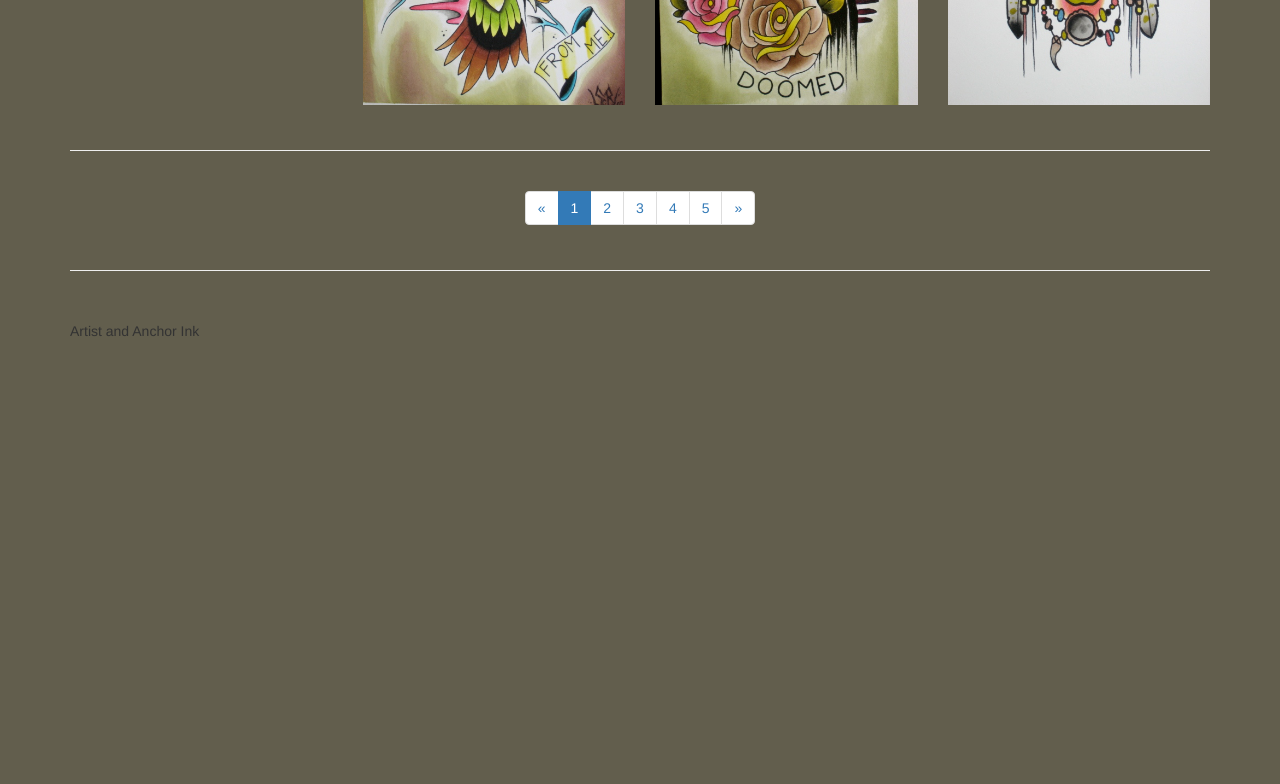
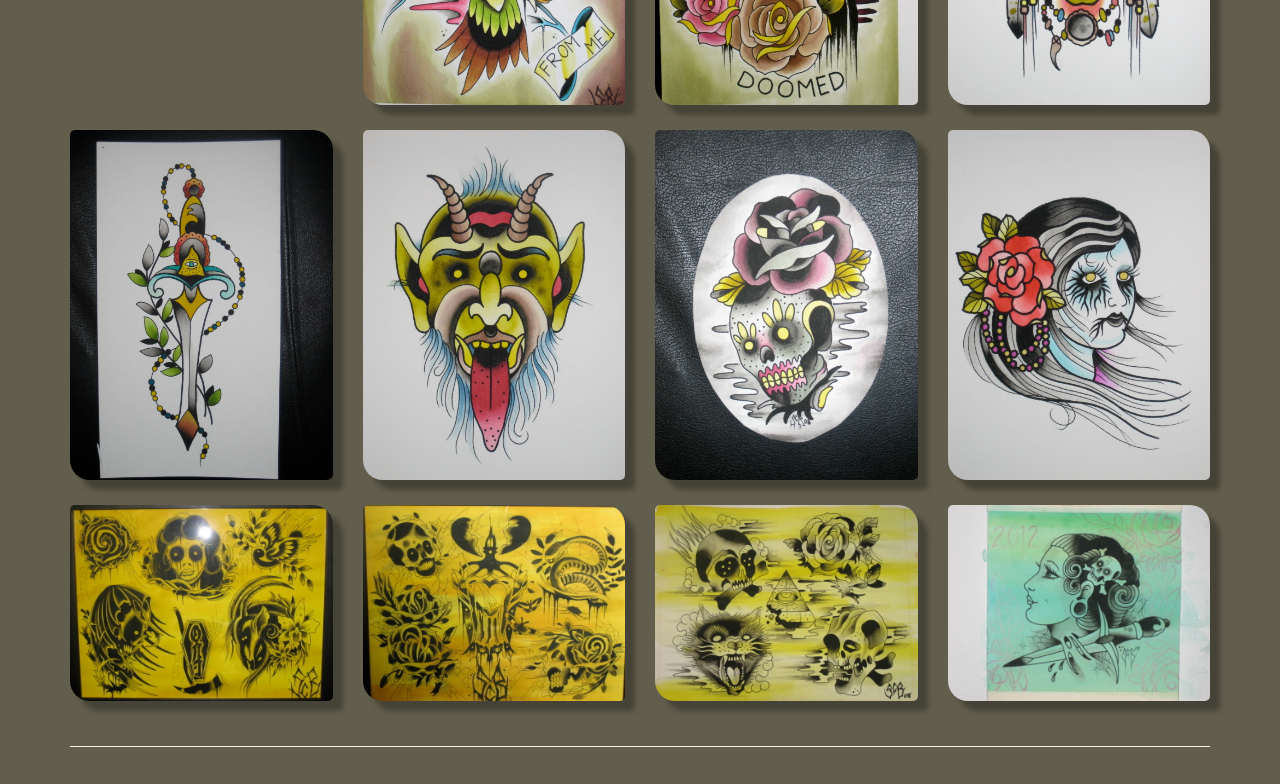
Before and after one commit to ttaylordev/ShaneO-s-Portfolio, a plain HTML site: page index.html in a window 1280 px wide. Shown: the part 1000-1784 px from the top of the page. Before the commit the page ends 1401 px from the top, so only its background shows below. Drawn offline with Linux system fonts and the light colour scheme.

Commit message:
added animation on images

```diff
--- a/css/4-col-portfolio.css
+++ b/css/4-col-portfolio.css
@@ -4,15 +4,39 @@
  * For details, see http://www.apache.org/licenses/LICENSE-2.0.
  */
 
+
+
+
+
 body {
     padding-top: 70px;
-    background-color: #625E4D; /* Required padding for .navbar-fixed-top. Remove if using .navbar-static-top. Change if height of navigation changes. */
+    background-color: #625e4d; /* Required padding for .navbar-fixed-top. Remove if using .navbar-static-top. Change if height of navigation changes. */
 }
 
 .portfolio-item {
     margin-bottom: 25px;
+
 }
 
 footer {
     margin: 50px 0;
+    background-color: #4D625E;
 }
+
+.navbar {
+	background-color: #4D625E;
+	height: 7%;
+}
+
+img {
+	border-radius: 5px 20px 5px;
+	box-shadow: 10px 10px 5px #454337;
+
+}
+
+.portfolio-item:hover > a > img {
+	height: 300px;
+	width: 100%;
+	position: absolute;
+	z-index: 3;
+}
--- a/index.html
+++ b/index.html
@@ -67,7 +67,7 @@
         <div class="row">
             <div class="col-lg-12">
                 <h1 class="page-header">Gallery
-                    <small>Secondary Text</small>
+                    <small>Original Pieces</small>
                 </h1>
             </div>
         </div>
@@ -147,6 +147,56 @@
             </div>
         </div>
         <!-- /.row -->
+        <!-- ************************************************ -->
+<!-- Projects Row -->
+        <div class="row">
+            <div class="col-md-3 portfolio-item">
+                <a href="#">
+                    <img class="img-responsive" src="images/originals/IMG_2627.jpg" alt="">
+                </a>
+            </div>
+            <div class="col-md-3 portfolio-item">
+                <a href="#">
+                    <img class="img-responsive" src="images/originals/IMG_2629.jpg" alt="">
+                </a>
+            </div>
+            <div class="col-md-3 portfolio-item">
+                <a href="#">
+                    <img class="img-responsive" src="images/originals/IMG_2630.jpg" alt="">
+                </a>
+            </div>
+            <div class="col-md-3 portfolio-item">
+                <a href="#">
+                    <img class="img-responsive" src="images/originals/IMG_2631.jpg" alt="">
+                </a>
+            </div>
+        </div>
+        <div class="row">
+            <div class="col-md-3 portfolio-item">
+                <a href="#">
+                    <img class="img-responsive" src="images/originals/IMG_2058.jpg" alt="">
+                </a>
+            </div>
+            <div class="col-md-3 portfolio-item">
+                <a href="#">
+                    <img class="img-responsive" src="images/originals/IMG_2059.jpg" alt="">
+                </a>
+            </div>
+            <div class="col-md-3 portfolio-item">
+                <a href="#">
+                    <img class="img-responsive" src="images/originals/IMG_2625.jpg" alt="">
+                </a>
+            </div>
+            <div class="col-md-3 portfolio-item">
+                <a href="#">
+                    <img class="img-responsive" src="images/originals/IMG_2259.jpg" alt="">
+                </a>
+            </div>
+        </div>
+        <!-- /.row -->
+        <!-- Projects Row -->
+
+        <!-- /.row -->
 
         <hr>
 
```
